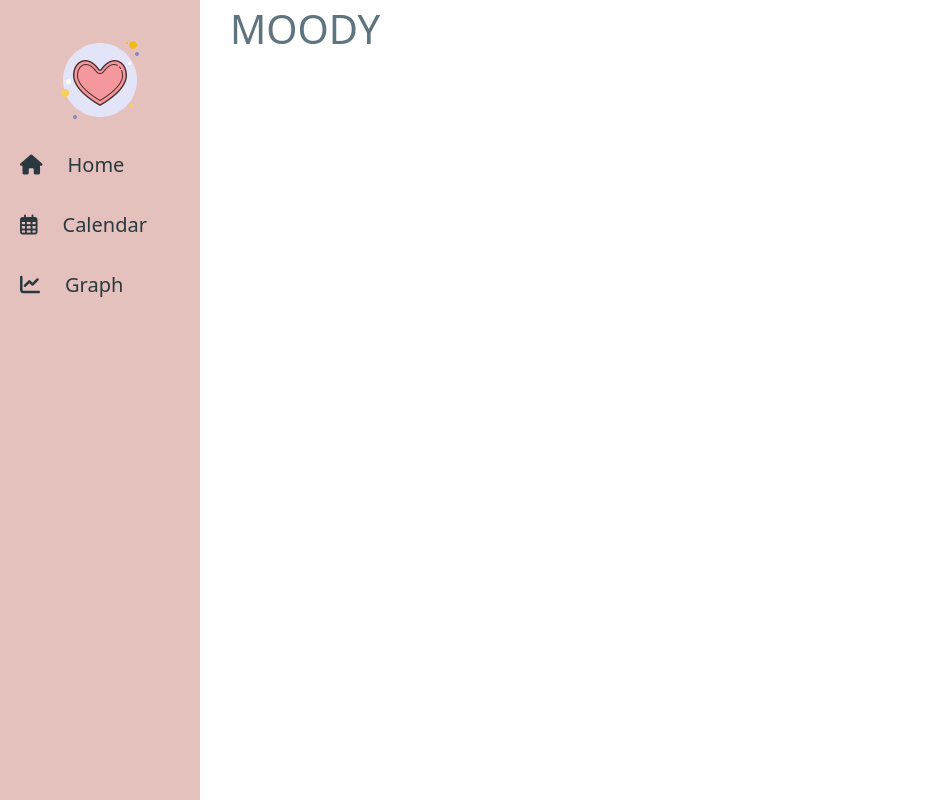
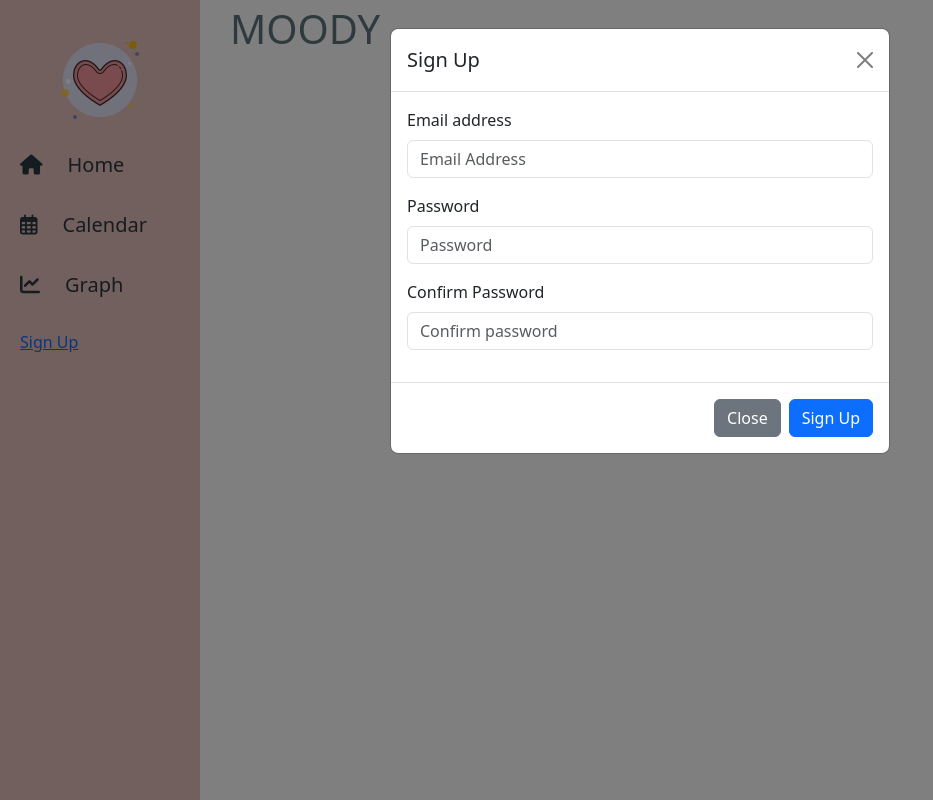
Before and after one commit to angenue/MoodJournal, a React (Create React App) app in the folder frontend/: page /SignUp in a window 1280 px wide. Shown: the whole page, without its empty margins (0-933 px from the left). Built offline with nearby package versions, Linux system fonts and the light colour scheme; the HTML template or start-up script is replaced by a standard one.

Commit message:
sign up page

```diff
--- a/frontend/src/App.tsx
+++ b/frontend/src/App.tsx
@@ -8,6 +8,7 @@ import {Journal as JournalModel } from './models/journal';
 import { BrowserRouter as Router, Route, Routes } from 'react-router-dom';
 import './styles/App.css';
 import * as JournalsApi from "./utils/journal_api";
+import SignUp from "./components/SignUp";
 
 const App = () => {
 
@@ -23,6 +24,7 @@ const App = () => {
             <Route path="/" element={<HomePage />} />
             <Route path="/Calendar" element={<YearlyCalendar/>} />
             <Route path="/Graph" element={<MoodDataPage/>} />
+            <Route path="/SignUp" element={<SignUp onDismiss={() => {}} onSignUpSuccessful={() => {}}/>} />
           </Routes>
         </div>
       </Router>
--- a/frontend/src/components/Sidebar.tsx
+++ b/frontend/src/components/Sidebar.tsx
@@ -24,6 +24,10 @@ const Sidebar = () => {
       <i className="fa-solid fa-chart-line" style={{ marginRight: '25px' }}></i><span>Graph</span>
       </Link>
     </li>
+<li>
+<Link to="/SignUp">Sign Up</Link>
+</li>
+
   </ul>
 </div>
 
--- /dev/null
+++ b/frontend/src/components/SignUp.tsx
@@ -0,0 +1,128 @@
+import { useForm } from "react-hook-form";
+import { User } from "../models/user";
+import { SignUpCredentials } from "../utils/journal_api";
+import * as JournalsApi from "../utils/journal_api";
+
+interface SignUpProps {
+    onDismiss: () => void;
+    onSignUpSuccessful: (user: User) => void;
+}
+
+const SignUp = ({ onDismiss, onSignUpSuccessful }: SignUpProps) => {
+    const {
+        register,
+        handleSubmit,
+        formState: { errors, isSubmitting },
+    } = useForm<SignUpCredentials>();
+
+    async function onSubmit(credentials: SignUpCredentials) {
+        if (credentials.password !== credentials.confirmPassword) {
+            alert("Passwords do not match");
+            return;
+        }
+        try {
+            const newUser = await JournalsApi.signUp(credentials);
+            onSignUpSuccessful(newUser);
+        } catch (error) {
+            alert(error);
+            console.error(error);
+        }
+    }
+
+    return (
+        <div
+            className="modal fade show"
+            tabIndex={-1}
+            style={{ display: "block", backgroundColor: "rgba(0, 0, 0, 0.5)" }}
+        >
+            <div className="modal-dialog">
+                <div className="modal-content">
+                    <div className="modal-header">
+                        <h5 className="modal-title">Sign Up</h5>
+                        <button
+                            type="button"
+                            className="btn-close"
+                            onClick={onDismiss}
+                        ></button>
+                    </div>
+
+
+                    <form onSubmit={handleSubmit(onSubmit)}>
+                        <div className="modal-body">
+                            <div className="mb-3">
+                                <label htmlFor="email" className="form-label">
+                                    Email address
+                                </label>
+                                <input
+                                    type="email"
+                                    placeholder="Email Address"
+                                    className={`form-control ${errors.email ? "is-invalid" : ""}`}
+                                    id="email"
+                                    {...register("email", { required: true })}
+                                />
+                                {errors.email && (
+                                    <div className="invalid-feedback">Email is required</div>
+                                )}
+                            </div>
+
+
+
+                            <div className="mb-3">
+                                <label htmlFor="password" className="form-label">
+                                    Password
+                                </label>
+                                <input
+                                    type="password"
+                                    placeholder="Password"
+                                    className={`form-control ${errors.password ? "is-invalid" : ""
+                                        }`}
+                                    id="password"
+                                    {...register("password", { required: true })}
+                                />
+                                {errors.password && (
+                                    <div className="invalid-feedback">Password is required</div>
+                                )}
+                            </div>
+                            <div className="mb-3">
+                                <label htmlFor="confirmPassword" className="form-label">
+                                    Confirm Password
+                                </label>
+                                <input
+                                    type="password"
+                                    placeholder="Confirm password"
+                                    className={`form-control ${errors.confirmPassword ? "is-invalid" : ""
+                                        }`}
+                                    id="confirmPassword"
+                                    {...register("confirmPassword", { required: true })}
+                                />
+                                {errors.confirmPassword && (
+                                    <div className="invalid-feedback">
+                                        Confirmation password is required
+                                    </div>
+                                )}
+                            </div>
+                        </div>
+                        <div className="modal-footer">
+                            <button
+                                type="button"
+                                className="btn btn-secondary"
+                                onClick={onDismiss}
+                            >
+                                Close
+                            </button>
+                            <button
+                                type="submit"
+                                className="btn btn-primary"
+                                disabled={isSubmitting}
+                            >
+                                Sign Up
+                            </button>
+                        </div>
+                    </form>
+                </div>
+            </div>
+        </div>
+    );
+};
+
+export default SignUp;
--- a/frontend/src/utils/journal_api.ts
+++ b/frontend/src/utils/journal_api.ts
@@ -22,6 +22,7 @@ export interface SignUpCredentials {
   username: string,
   email:string,
   password: string,
+  confirmPassword: string,
 }
 
 export async function signUp(credentials:SignUpCredentials): Promise<User> {
```
